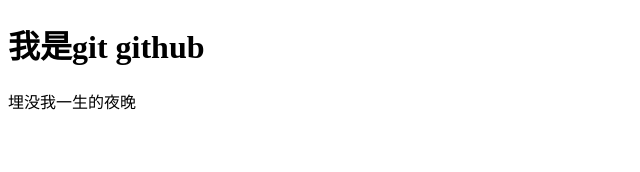
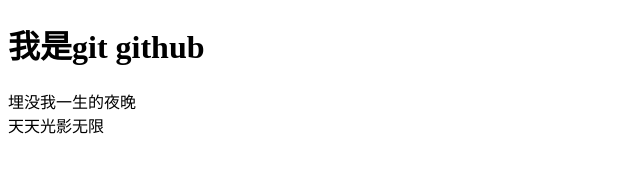
Before and after one commit to mateoZzz/test, a website: page index.html in a window 1280 px wide. Shown: the whole page, without its empty margins (0-640 px from the left). Drawn offline with Linux system fonts and the light colour scheme.

Commit message:
06-添加然后切换分区

```diff
--- a/index.html
+++ b/index.html
@@ -8,5 +8,6 @@
 <body>
     <h1>我是git github</h1>
     <div>埋没我一生的夜晚</div>
+    <div>天天光影无限</div>
 </body>
 </html>
```
